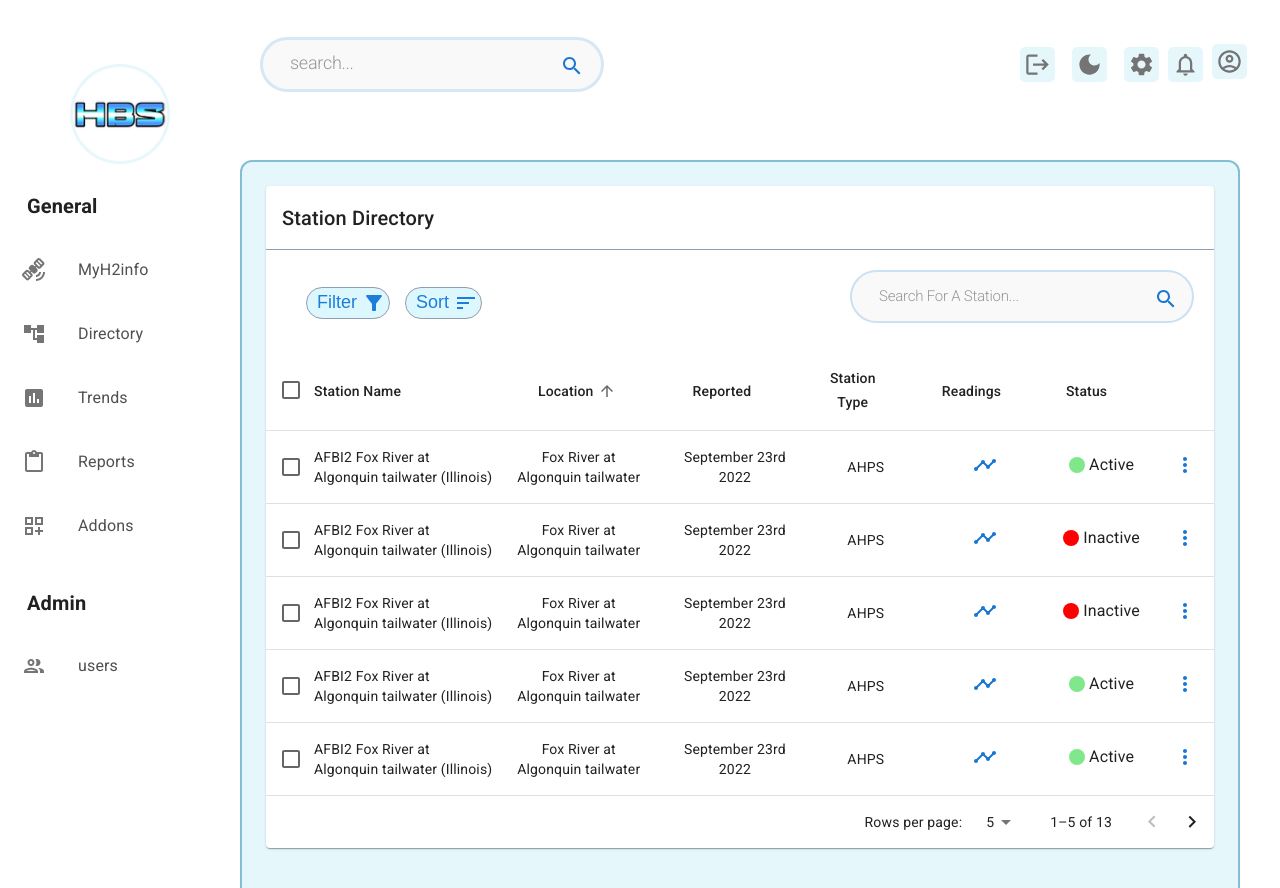
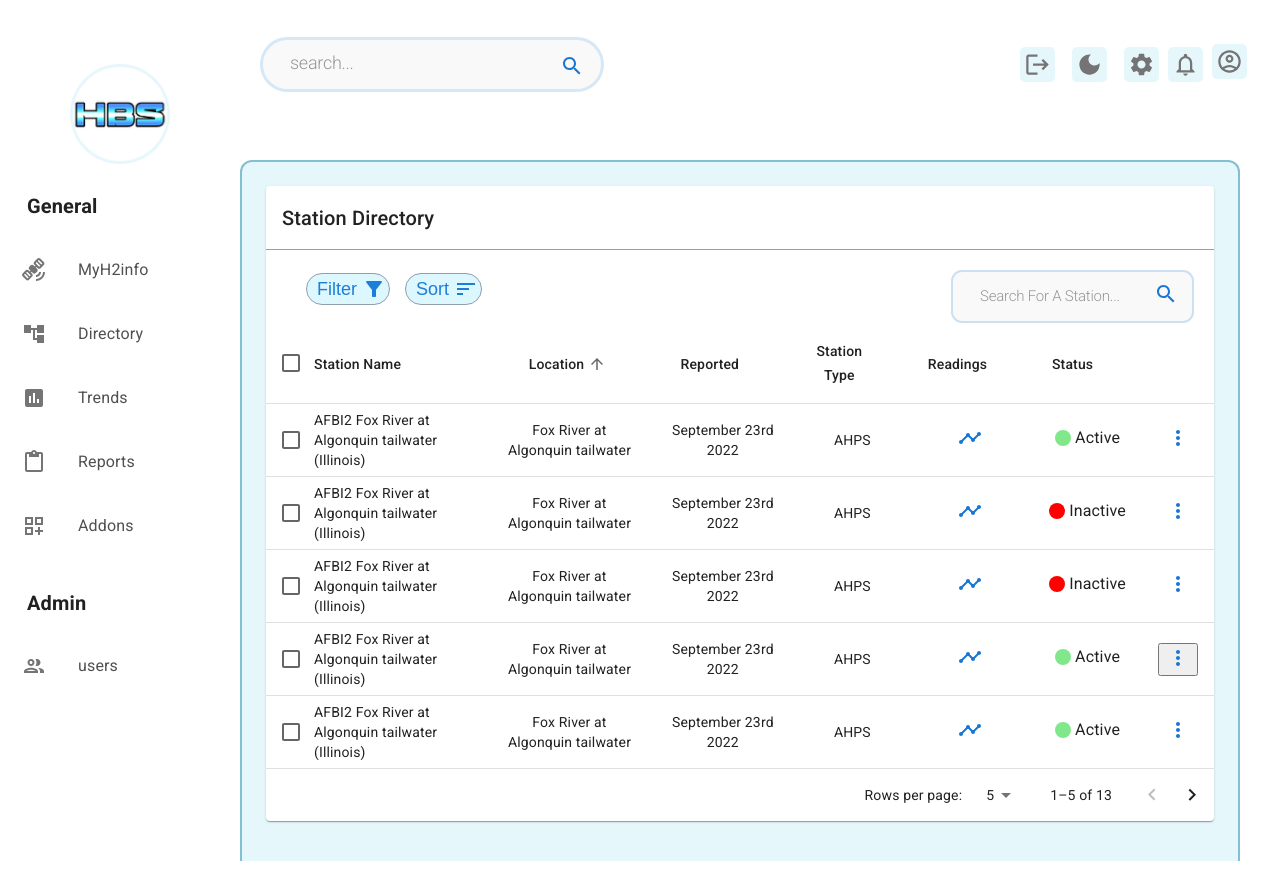
Before and after one commit to kpierc11/Dashboard_Demo, a React (Create React App) app in the folder app/: page /stations-directory-page in a window 1280 px wide. After the commit the page ends 861 px from the top, so only its background shows below. Built offline with nearby package versions, Linux system fonts and the light colour scheme.

Commit message:
Fixed Search Bar, and other things

```diff
--- a/app/src/components/StationsDirectory/StationsDirectory.tsx
+++ b/app/src/components/StationsDirectory/StationsDirectory.tsx
@@ -68,7 +68,10 @@ const rows = [
     "September 23rd 2022",
     "AHPS",
     <TimelineIcon color="primary"></TimelineIcon>,
-    <Box sx={{display: "inline-flex"}}><FiberManualRecordIcon sx = {{color : "#81E78B"}}></FiberManualRecordIcon><Typography>Active</Typography></Box>,
+    <Box sx={{ display: "inline-flex" }}>
+      <FiberManualRecordIcon sx={{ color: "#81E78B" }}></FiberManualRecordIcon>
+      <Typography>Active</Typography>
+    </Box>,
     <MoreVertIcon color="primary"></MoreVertIcon>
   ),
   createData(
@@ -77,7 +80,10 @@ const rows = [
     "September 23rd 2022",
     "AHPS",
     <TimelineIcon color="primary"></TimelineIcon>,
-    <Box sx={{display: "inline-flex"}}><FiberManualRecordIcon  sx={{ color: "#FF0000" }}></FiberManualRecordIcon><Typography>Inactive</Typography></Box>,
+    <Box sx={{ display: "inline-flex" }}>
+      <FiberManualRecordIcon sx={{ color: "#FF0000" }}></FiberManualRecordIcon>
+      <Typography>Inactive</Typography>
+    </Box>,
     <MoreVertIcon color="primary"></MoreVertIcon>
   ),
   createData(
@@ -86,7 +92,10 @@ const rows = [
     "September 23rd 2022",
     "AHPS",
     <TimelineIcon color="primary"></TimelineIcon>,
-    <Box sx={{display: "inline-flex"}}><FiberManualRecordIcon sx={{ color: "#FF0000" }}></FiberManualRecordIcon><Typography>Inactive</Typography></Box>,
+    <Box sx={{ display: "inline-flex" }}>
+      <FiberManualRecordIcon sx={{ color: "#FF0000" }}></FiberManualRecordIcon>
+      <Typography>Inactive</Typography>
+    </Box>,
     <MoreVertIcon color="primary"></MoreVertIcon>
   ),
   createData(
@@ -95,7 +104,26 @@ const rows = [
     "September 23rd 2022",
     "AHPS",
     <TimelineIcon color="primary"></TimelineIcon>,
-    <Box sx={{display: "inline-flex"}}><FiberManualRecordIcon sx = {{color : "#81E78B"}}></FiberManualRecordIcon><Typography>Active</Typography></Box>,
+    <Box sx={{ display: "inline-flex" }}>
+      <FiberManualRecordIcon sx={{ color: "#81E78B" }}></FiberManualRecordIcon>
+      <Typography>Active</Typography>
+    </Box>,
+    <Tooltip title="Edit">
+      <button>
+        <MoreVertIcon color="primary"></MoreVertIcon>
+      </button>
+    </Tooltip>
+  ),
+  createData(
+    "AFBI2 Fox River at Algonquin tailwater (Illinois)",
+    "Fox River at Algonquin tailwater",
+    "September 23rd 2022",
+    "AHPS",
+    <TimelineIcon color="primary"></TimelineIcon>,
+    <Box sx={{ display: "inline-flex" }}>
+      <FiberManualRecordIcon sx={{ color: "#81E78B" }}></FiberManualRecordIcon>
+      <Typography>Active</Typography>
+    </Box>,
     <MoreVertIcon color="primary"></MoreVertIcon>
   ),
   createData(
@@ -104,7 +132,10 @@ const rows = [
     "September 23rd 2022",
     "AHPS",
     <TimelineIcon color="primary"></TimelineIcon>,
-    <Box sx={{display: "inline-flex"}}><FiberManualRecordIcon sx = {{color : "#81E78B"}}></FiberManualRecordIcon><Typography>Active</Typography></Box>,
+    <Box sx={{ display: "inline-flex" }}>
+      <FiberManualRecordIcon sx={{ color: "#FF0000" }}></FiberManualRecordIcon>
+      <Typography>Inactive</Typography>
+    </Box>,
     <MoreVertIcon color="primary"></MoreVertIcon>
   ),
   createData(
@@ -113,7 +144,10 @@ const rows = [
     "September 23rd 2022",
     "AHPS",
     <TimelineIcon color="primary"></TimelineIcon>,
-    <Box sx={{display: "inline-flex"}}><FiberManualRecordIcon  sx={{ color: "#FF0000" }}></FiberManualRecordIcon><Typography>Inactive</Typography></Box>,
+    <Box sx={{ display: "inline-flex" }}>
+      <FiberManualRecordIcon sx={{ color: "#81E78B" }}></FiberManualRecordIcon>
+      <Typography>Active</Typography>
+    </Box>,
     <MoreVertIcon color="primary"></MoreVertIcon>
   ),
   createData(
@@ -122,7 +156,10 @@ const rows = [
     "September 23rd 2022",
     "AHPS",
     <TimelineIcon color="primary"></TimelineIcon>,
-    <Box sx={{display: "inline-flex"}}><FiberManualRecordIcon sx = {{color : "#81E78B"}}></FiberManualRecordIcon><Typography>Active</Typography></Box>,
+    <Box sx={{ display: "inline-flex" }}>
+      <FiberManualRecordIcon sx={{ color: "#81E78B" }}></FiberManualRecordIcon>
+      <Typography>Active</Typography>
+    </Box>,
     <MoreVertIcon color="primary"></MoreVertIcon>
   ),
   createData(
@@ -131,7 +168,10 @@ const rows = [
     "September 23rd 2022",
     "AHPS",
     <TimelineIcon color="primary"></TimelineIcon>,
-    <Box sx={{display: "inline-flex"}}><FiberManualRecordIcon sx = {{color : "#81E78B"}}></FiberManualRecordIcon><Typography>Active</Typography></Box>,
+    <Box sx={{ display: "inline-flex" }}>
+      <FiberManualRecordIcon sx={{ color: "#81E78B" }}></FiberManualRecordIcon>
+      <Typography>Active</Typography>
+    </Box>,
     <MoreVertIcon color="primary"></MoreVertIcon>
   ),
   createData(
@@ -140,7 +180,10 @@ const rows = [
     "September 23rd 2022",
     "AHPS",
     <TimelineIcon color="primary"></TimelineIcon>,
-    <Box sx={{display: "inline-flex"}}><FiberManualRecordIcon sx = {{color : "#81E78B"}}></FiberManualRecordIcon><Typography>Active</Typography></Box>,
+    <Box sx={{ display: "inline-flex" }}>
+      <FiberManualRecordIcon sx={{ color: "#81E78B" }}></FiberManualRecordIcon>
+      <Typography>Active</Typography>
+    </Box>,
     <MoreVertIcon color="primary"></MoreVertIcon>
   ),
   createData(
@@ -149,7 +192,10 @@ const rows = [
     "September 23rd 2022",
     "AHPS",
     <TimelineIcon color="primary"></TimelineIcon>,
-    <Box sx={{display: "inline-flex"}}><FiberManualRecordIcon sx = {{color : "#81E78B"}}></FiberManualRecordIcon><Typography>Active</Typography></Box>,
+    <Box sx={{ display: "inline-flex" }}>
+      <FiberManualRecordIcon sx={{ color: "#81E78B" }}></FiberManualRecordIcon>
+      <Typography>Active</Typography>
+    </Box>,
     <MoreVertIcon color="primary"></MoreVertIcon>
   ),
   createData(
@@ -158,7 +204,10 @@ const rows = [
     "September 23rd 2022",
     "AHPS",
     <TimelineIcon color="primary"></TimelineIcon>,
-    <Box sx={{display: "inline-flex"}}><FiberManualRecordIcon sx = {{color : "#81E78B"}}></FiberManualRecordIcon><Typography>Active</Typography></Box>,
+    <Box sx={{ display: "inline-flex" }}>
+      <FiberManualRecordIcon sx={{ color: "#81E78B" }}></FiberManualRecordIcon>
+      <Typography>Active</Typography>
+    </Box>,
     <MoreVertIcon color="primary"></MoreVertIcon>
   ),
   createData(
@@ -167,16 +216,10 @@ const rows = [
     "September 23rd 2022",
     "AHPS",
     <TimelineIcon color="primary"></TimelineIcon>,
-    <Box sx={{display: "inline-flex"}}><FiberManualRecordIcon sx = {{color : "#81E78B"}}></FiberManualRecordIcon><Typography>Active</Typography></Box>,
-    <MoreVertIcon color="primary"></MoreVertIcon>
-  ),
-  createData(
-    "AFBI2 Fox River at Algonquin tailwater (Illinois)",
-    "Fox River at Algonquin tailwater",
-    "September 23rd 2022",
-    "AHPS",
-    <TimelineIcon color="primary"></TimelineIcon>,
-    <Box sx={{display: "inline-flex"}}><FiberManualRecordIcon sx = {{color : "#81E78B"}}></FiberManualRecordIcon><Typography>Active</Typography></Box>,
+    <Box sx={{ display: "inline-flex" }}>
+      <FiberManualRecordIcon sx={{ color: "#81E78B" }}></FiberManualRecordIcon>
+      <Typography>Active</Typography>
+    </Box>,
     <MoreVertIcon color="primary"></MoreVertIcon>
   ),
 ];
@@ -205,8 +248,6 @@ function getComparator<Key extends keyof any>(
     : (a, b) => -descendingComparator(a, b, orderBy);
 }
 
-// This method is created for cross-browser compatibility, if you don't
-// need to support IE11, you can use Array.prototype.sort() directly
 function stableSort<T>(
   array: readonly T[],
   comparator: (a: T, b: T) => number
@@ -562,6 +603,7 @@ export default function EnhancedTable() {
           page={page}
           onPageChange={handleChangePage}
           onRowsPerPageChange={handleChangeRowsPerPage}
+
         />
       </Paper>
     </Box>
--- a/app/src/components/StationsDirectory/stationDirectory.css
+++ b/app/src/components/StationsDirectory/stationDirectory.css
@@ -1,6 +1,7 @@
 .directory-buttons {
   display: inline-flex;
   align-items: center;
+  margin: auto;
   margin-top: 20px;
   margin-bottom: 15px;
   margin-left: 40px;
@@ -27,7 +28,8 @@
   align-items: center;
   position: relative;
   margin-right: 20px;
-  height: 100px;
+  height: 100%;
+  flex-wrap: wrap;
 }
 
 .filter-sort-icon {
@@ -37,17 +39,16 @@
 .directory-search-container {
   margin-top: 20px;
   top: 0;
-  position: absolute;
   right: 0;
-  max-width: 344px;
-  width: 344px;
+  max-width: 243px;
+  width: 243px;
 }
 
 #directory-search {
   border: 2px solid rgba(28, 126, 217, 0.2);
   width: 100%;
-  max-width: 344px;
-  border-radius: 50px;
+  max-width: 243px;
+  border-radius: 11px;
   padding-top: 17px;
   padding-bottom: 17px;
   padding-left: 27px;
```
